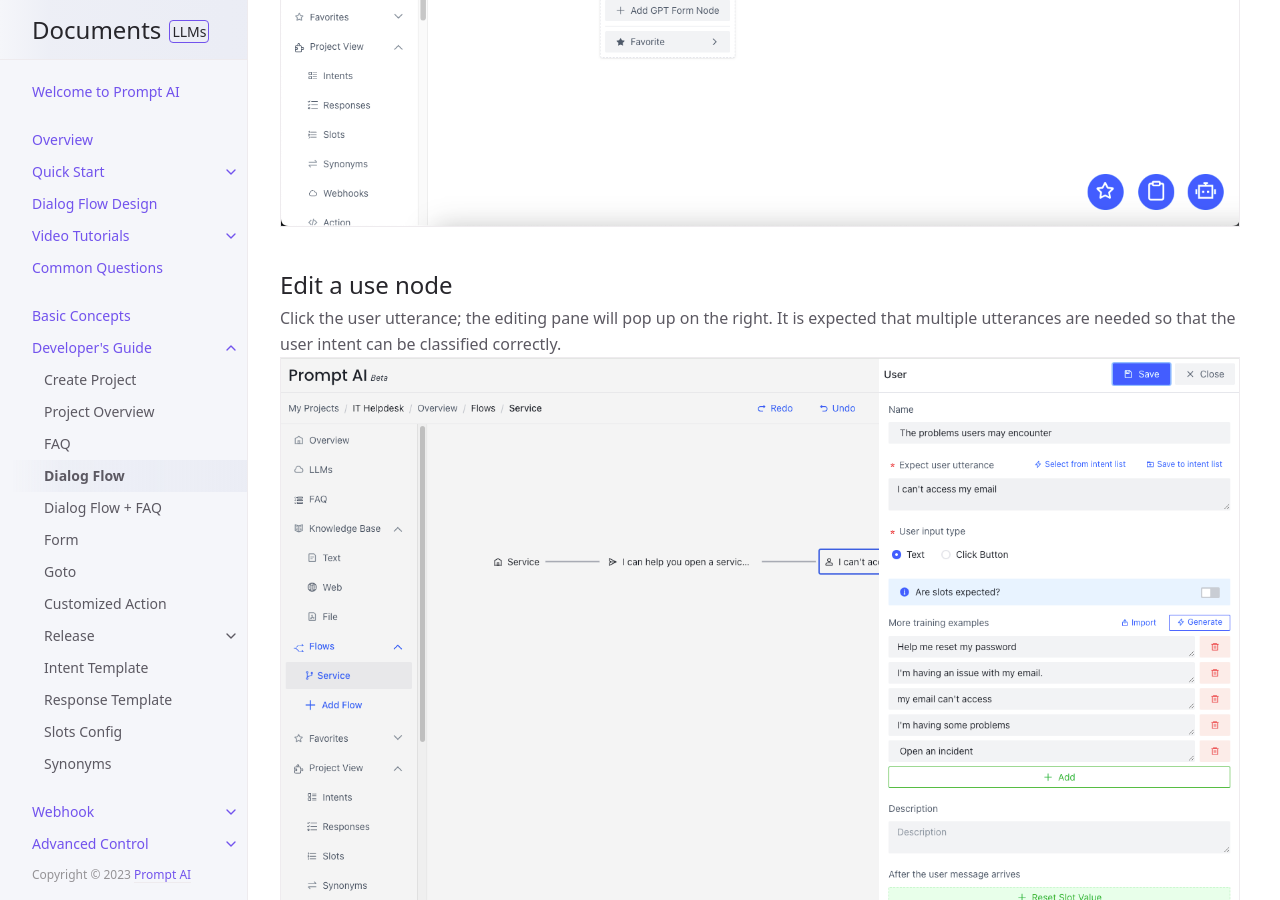
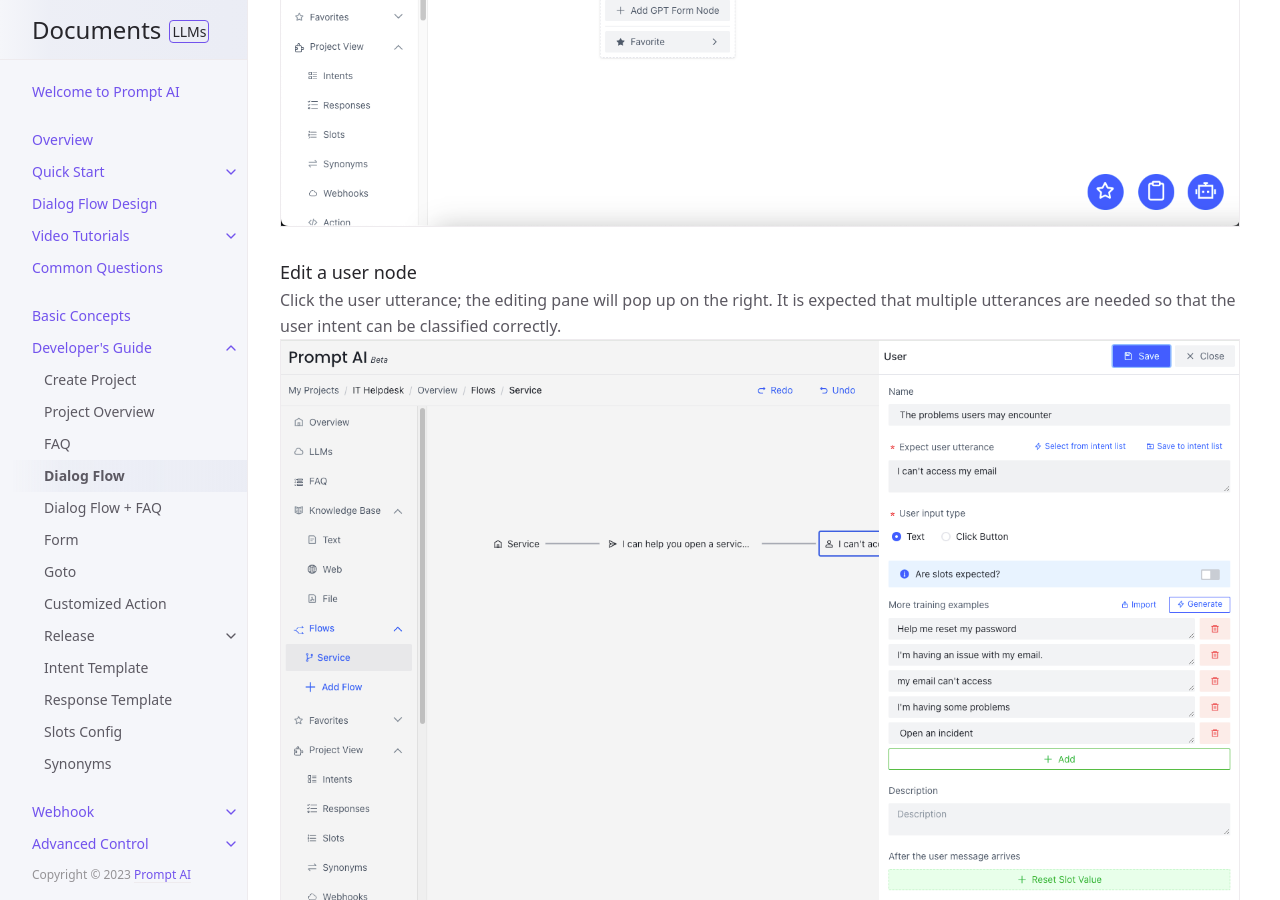
Before and after one commit to ws-cd/ws-cd.github.io, a Jekyll site: the page built from docs/tutorial/flow.md, in a window 1280 px wide and 900 px high, scrolled down 4288 px. Built offline with Jekyll 4.4.1, drawn with Linux system fonts in a browser that asks for light colours.

Commit message:
Update flow.md

```diff
--- a/docs/tutorial/flow.md
+++ b/docs/tutorial/flow.md
@@ -52,7 +52,7 @@ The implementation method of adding another bot response node after the current
 After creating a bot, it will display the flow window. Click the node of bot and here we click `Add User Node`.
 ![flow-05.png](/assets/images/tutorial/flow/flow-05.png)
 
-## Edit a use node
+### Edit a user node
 Click the user utterance; the editing pane will pop up on the right. It is expected that multiple utterances are needed so that the user intent can be classified correctly.
 ![flow-06.png](/assets/images/tutorial/flow/flow-06.png)
 
```
